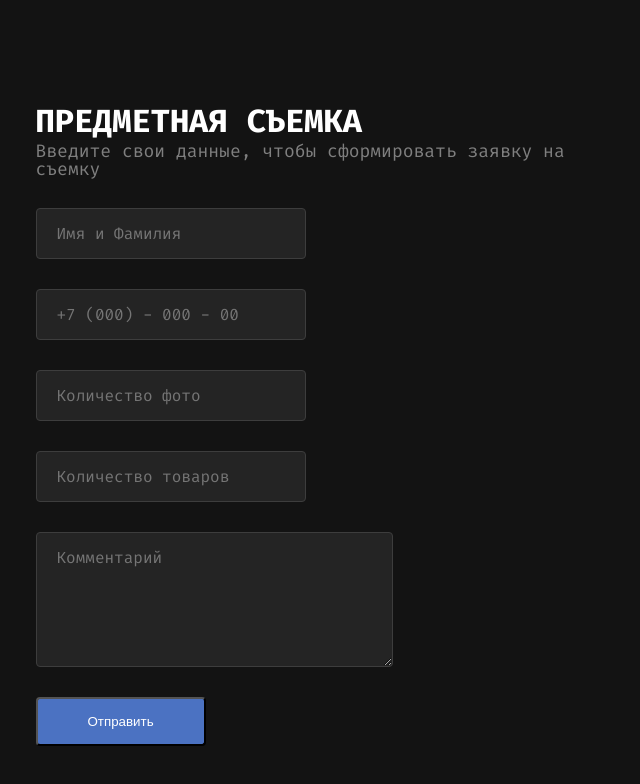
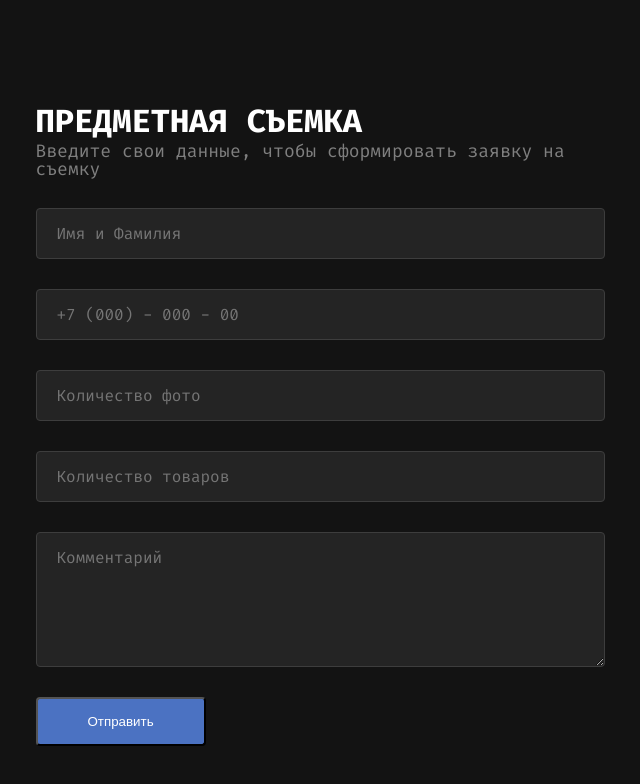
Before and after one commit to EmilKhamatnurov/react-registration-app, a React (Vite) app: page / in a window 1280 px wide. Shown: the top 784 px of the page, without its empty margins (320-960 px from the left). Built offline with nearby package versions, Linux system fonts and the light colour scheme.

Commit message:
Исправлен косяк с полями ввода

```diff
--- a/src/components/Form.jsx
+++ b/src/components/Form.jsx
@@ -1,6 +1,15 @@
 import React, { useState } from 'react'
+import { createUseStyles } from 'react-jss';
 import Input from './Input'
 import Button from './Button';
+
+const formStyles = createUseStyles({
+    'inputs-form': {
+        maxWidth: "100%",
+        width: "100%",
+
+    }
+})
 
 const SHOOTING_TYPES = {
     CATALOG_PHOTOGRAPHY: 'Каталожная съемка на белом фоне',
@@ -9,6 +18,8 @@ const SHOOTING_TYPES = {
 }
 
 function Form() {
+
+    const formStyle = formStyles();
     // STATES
     const [form, setForm] = useState({
         name: '',
@@ -33,7 +44,7 @@ function Form() {
     }
     // RENDER
     return (
-        <form onSubmit={handleSubmit}>
+        <form className={formStyle['inputs-form']} onSubmit={handleSubmit}>
             <Input
                 text='Имя и Фамилия'
                 inputType='simple input'
--- a/src/components/Input.jsx
+++ b/src/components/Input.jsx
@@ -5,6 +5,8 @@ const inputStyle = createUseStyles({
     'input-field': {
         marginBottom: "30px",
         maxWidth: "100%",
+        boxSizing: "border-box",
+        width: "100%",
         display: "block",
         padding: "14px 20px",
         background: "#242424",
```
